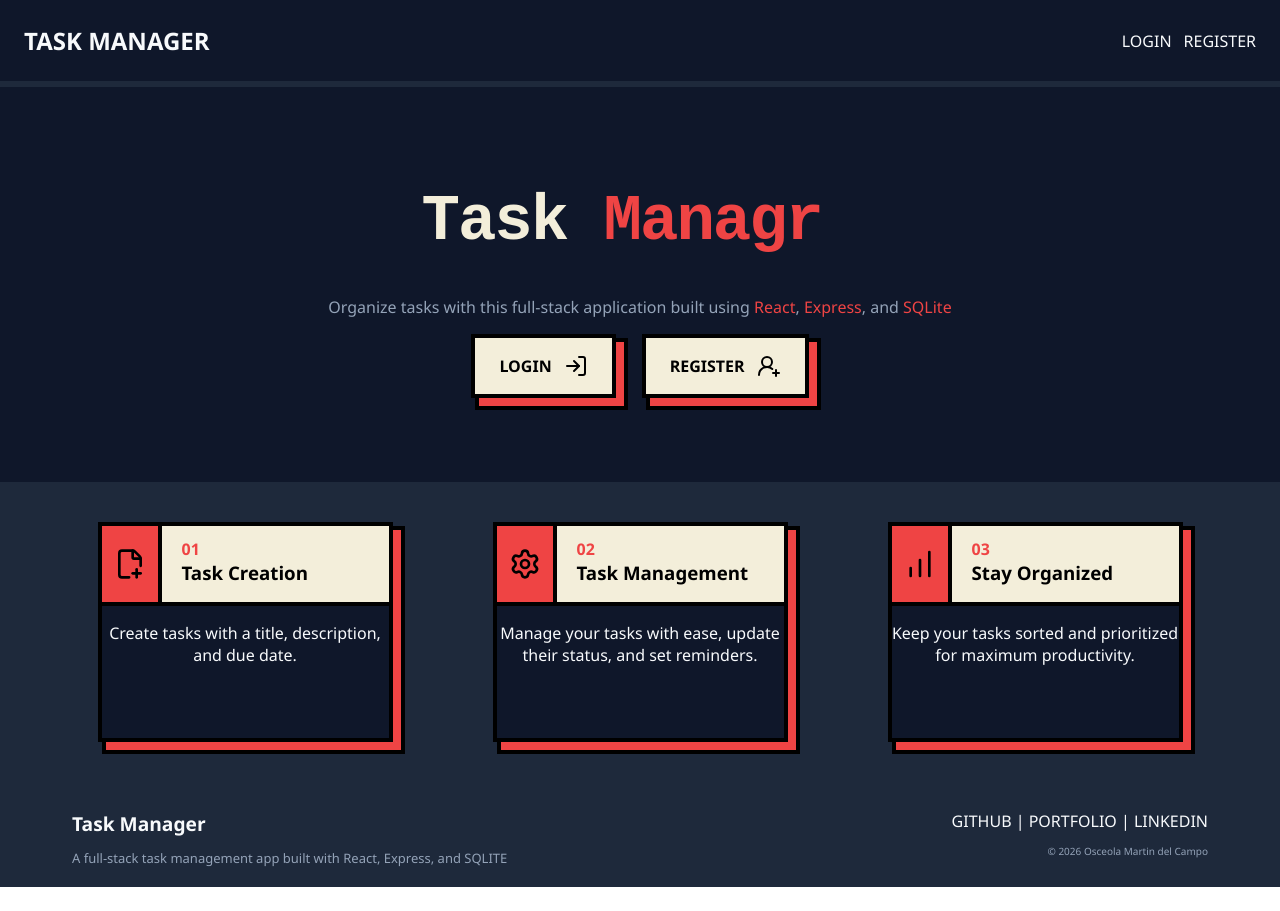
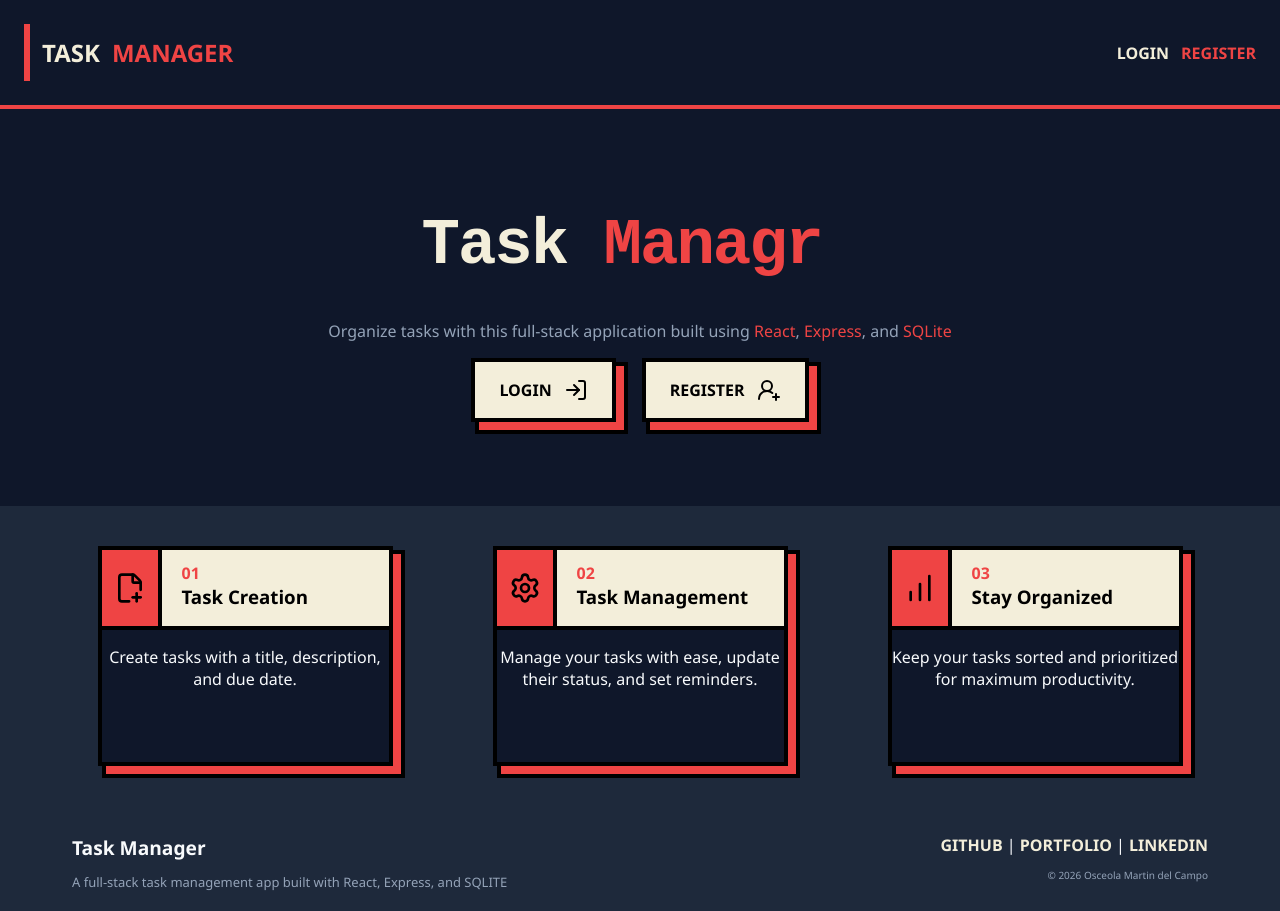
Before and after one commit to OJoeMDC/Task-Manager, a React (Vite) app in the folder client/: page / in a window 1280 px wide. Before the commit the page ends 887 px from the top, so only its background shows below. Built offline with nearby package versions, Linux system fonts and the light colour scheme; no server answers.

Commit message:
Made more UI changes

```diff
--- a/client/src/components/Navbar.css
+++ b/client/src/components/Navbar.css
@@ -17,24 +17,42 @@
     text-align: center;
     align-items: center;
 
-    box-shadow: 0 6px 0 var(--surface);
+    box-shadow: 0px 4px var(--primary);
 
     background-color: var(--bg);
 }
 
 .navTitle {
+    display: flex;
+    flex-direction: row;
+    gap: 12px;
+
     height: fit-content;
 
-    color: var(--text);
+    color: var(--secondary);
     text-decoration: none;
 
     font-size: 24px;
     font-weight: bold;
+
+    padding: 12px;
+
+    border-left: 6px solid var(--primary);
+}
+
+.navTitle p {
+    color: var(--primary);
+    margin: 0;
+    padding: 0;
 }
 
 .navTitle:hover {
     cursor: pointer;
-    color: var(--text-muted);
+    color: var(--secondary-dark);
+}
+
+.navTitle p:hover {
+    color: var(--primary-dark)
 }
 
 .links {
@@ -48,6 +66,48 @@
     align-items: center;
     justify-content: center;
     text-align: center;
+
+}
+
+.link {
+    color: var(--secondary);
+    font-weight: 900;
+    position: relative;
+    transition: color 0.25s ease;
+}
+
+.link:hover {
+    color: var(--secondary-dark);
+}
+
+.link .highlight {
+    position: relative;
+    transition: color 0.25s ease;
+}
+
+.link::after {
+    content: "";
+    position: absolute;
+    left: 0;
+    bottom: -4px;
+
+    width: 100%;
+    height: 3px;
+
+    background-color: var(--primary);
+
+    transform: scaleX(0);
+    transform-origin: left;
+    transition: transform 0.25s ease;
+}
+
+.link:hover::after {
+    transform: scaleX(1);
+}
+
+
+.link .highlight:hover {
+    color: var(--primary-dark);
 }
 
 
--- a/client/src/components/Navbar.jsx
+++ b/client/src/components/Navbar.jsx
@@ -18,7 +18,7 @@ function Navbar({ user, setUser }) {
 
     return(
         <nav className='navbar'>
-            <Link className='navTitle' to='/'>Task Manager</Link>
+            <Link className='navTitle' to='/'>Task <p>Manager</p></Link>
             <div className='links'>
                 {user ? (
                     <>
@@ -32,7 +32,7 @@ function Navbar({ user, setUser }) {
                 ) : (
                     <>
                         <Link className='link' to='/login'>Login</Link>
-                        <Link className='link' to='/register'>Register</Link>
+                        <Link className='link' to='/register'><span className='highlight'>Register</span></Link>
                     </>
                 )}
             </div>
```
